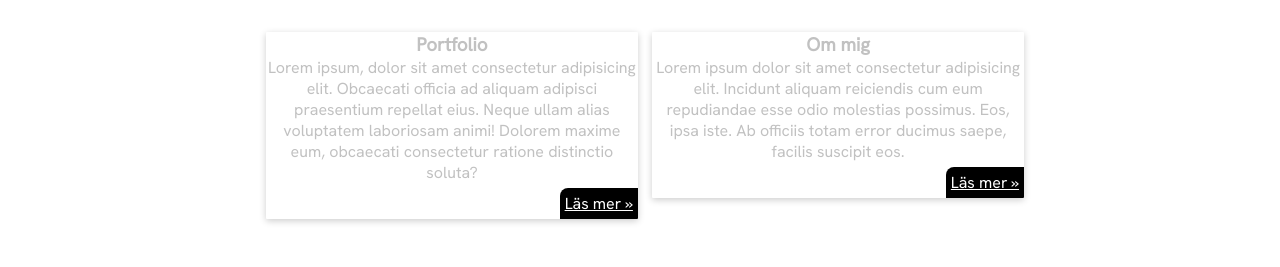
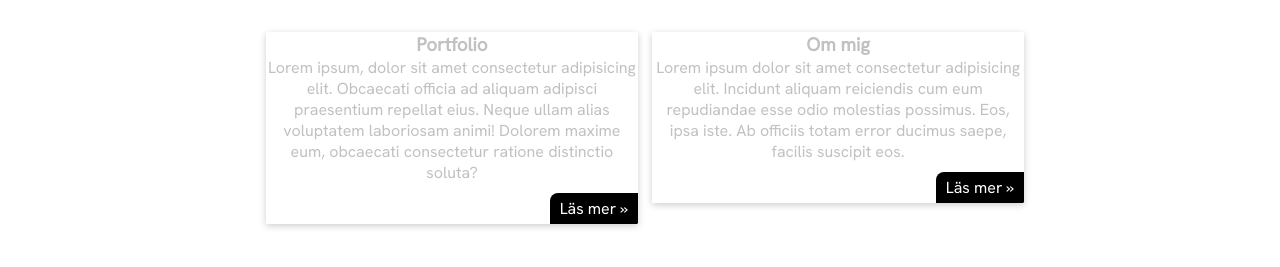
Before and after one commit to 10olga/10olga.github.io, a plain HTML site: page index.html in a window 1280 px wide. Shown: the part 385-652 px from the top of the page. Drawn offline with Linux system fonts and the light colour scheme.

```diff
--- a/app.css
+++ b/app.css
@@ -43,22 +43,25 @@
 }
 
 section {
+    display: inline-block;
     vertical-align: top;
+    width: 30%;
     margin-top: 10px;
     margin-left: 10px;
-    display: inline-block;
     border-radius: 1px;
-    width: 30%;
     box-shadow: 0 2px 7px 0 rgba(0, 0, 0, 0.2);
+    overflow: hidden;
 }
 
 section a {
-    margin-top: 5px;
-    padding: 5px;
+    display: inline-block;
+    float: right;
+    margin-top: 10px;
+    padding: 5px 10px;
     background-color: black;
     color: white;
+    text-decoration: none;
     border-radius: 8px 0px 1px 0px;
-    float: right;
 }
 
 .profile-image {
```
